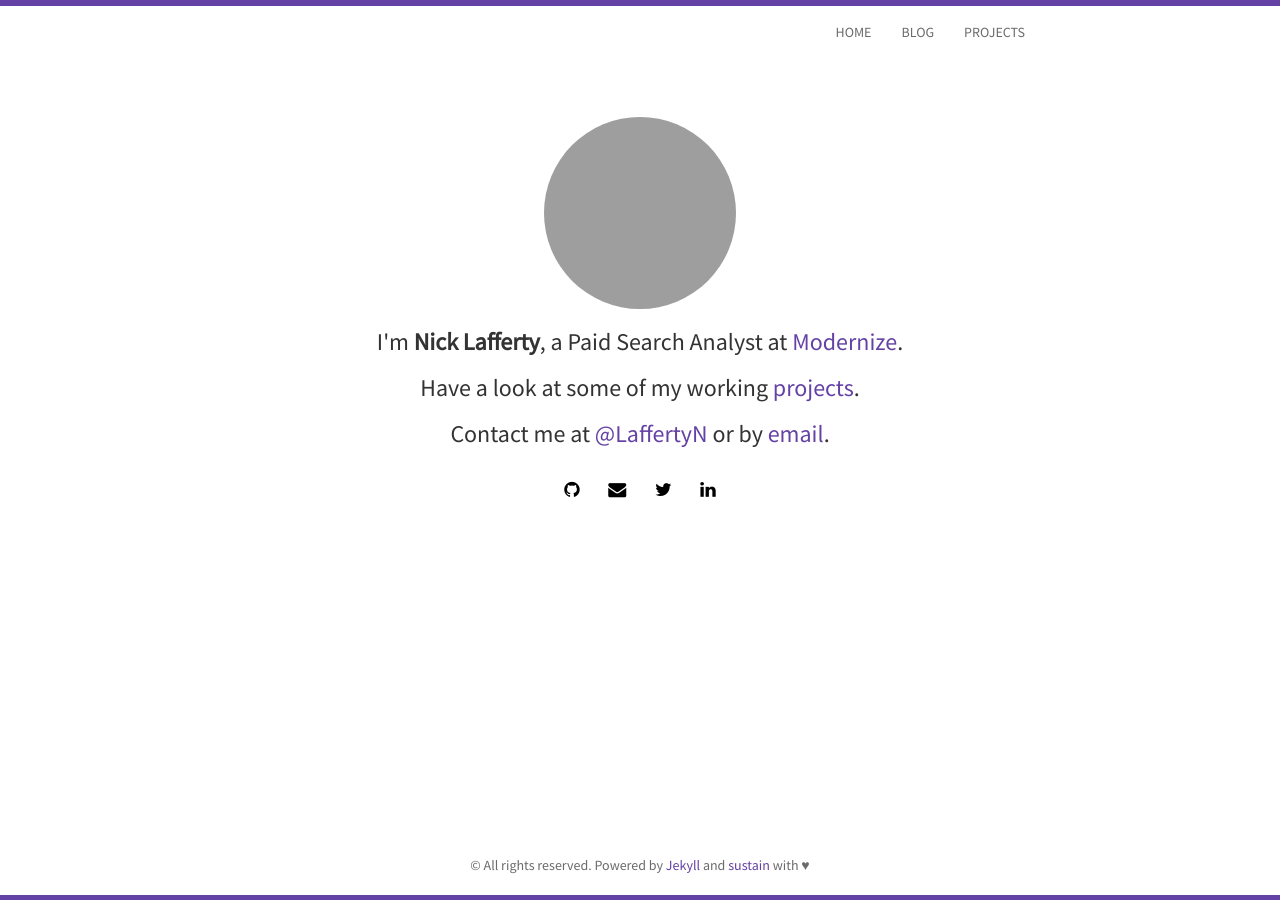
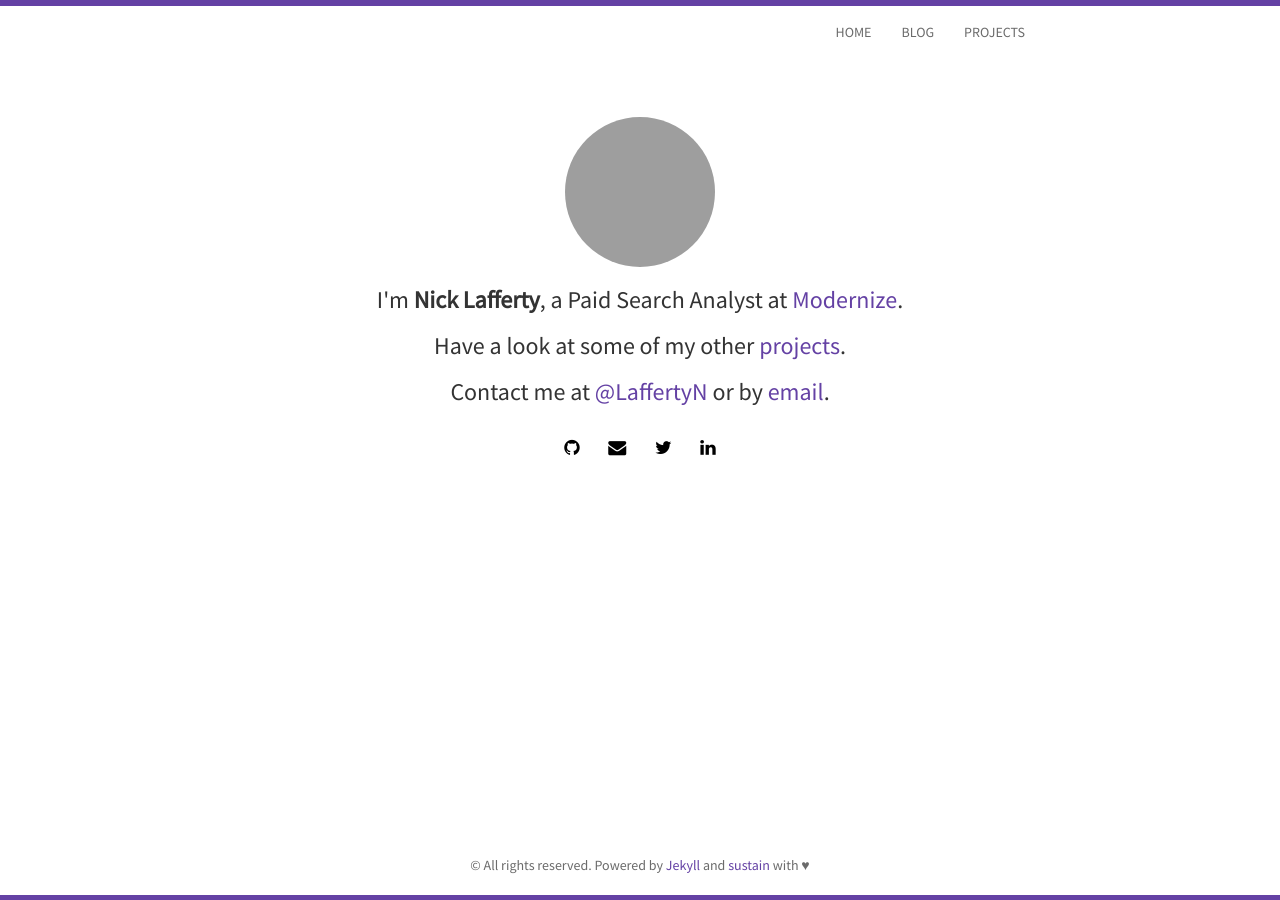
Before and after one commit to NLaff/Lafferty.co, a Jekyll site: the page built from index.html, in a window 1280 px wide. Built offline with Jekyll 4.4.1, drawn with Linux system fonts in a browser that asks for light colours; nearby versions of some CDN libraries; the list of posts is cut into pages by our own code; grey boxes are pictures that could not be loaded.

Commit message:
forcing profile image size

```diff
--- a/index.html
+++ b/index.html
@@ -5,10 +5,10 @@ layout: home
 <section id="about">
 	<div class="container">
 	  <div class="avatar">
-		<img class="img-circle" src="{{ site.baseurl }}assets/img/{{ site.avatar }}" alt="Profile image" width="192" height="192">
+		<img class="img-circle" src="{{ site.baseurl }}assets/img/{{ site.avatar }}" alt="Profile image" width="150" height="150">
 	  </div>
 	  <h3>I'm <strong>{{ site.author }}</strong>, a Paid Search Analyst at <a href="http://Modernize.com">Modernize</a>.</h3>
-	  <h3>Have a look at some of my working <a href="{{ site.baseurl }}projects.html"> projects</a>.</h3>
+	  <h3>Have a look at some of my other <a href="{{ site.baseurl }}projects.html"> projects</a>.</h3>
 	  <h3>Contact me at <a href="http://twitter.com/{{ site.twitter }}">@{{ site.twitter }}</a> or by <a href="mailto:{{ site.email }}">email</a>.</h3>
 	  {% include social.html %}
 	</div>
```
